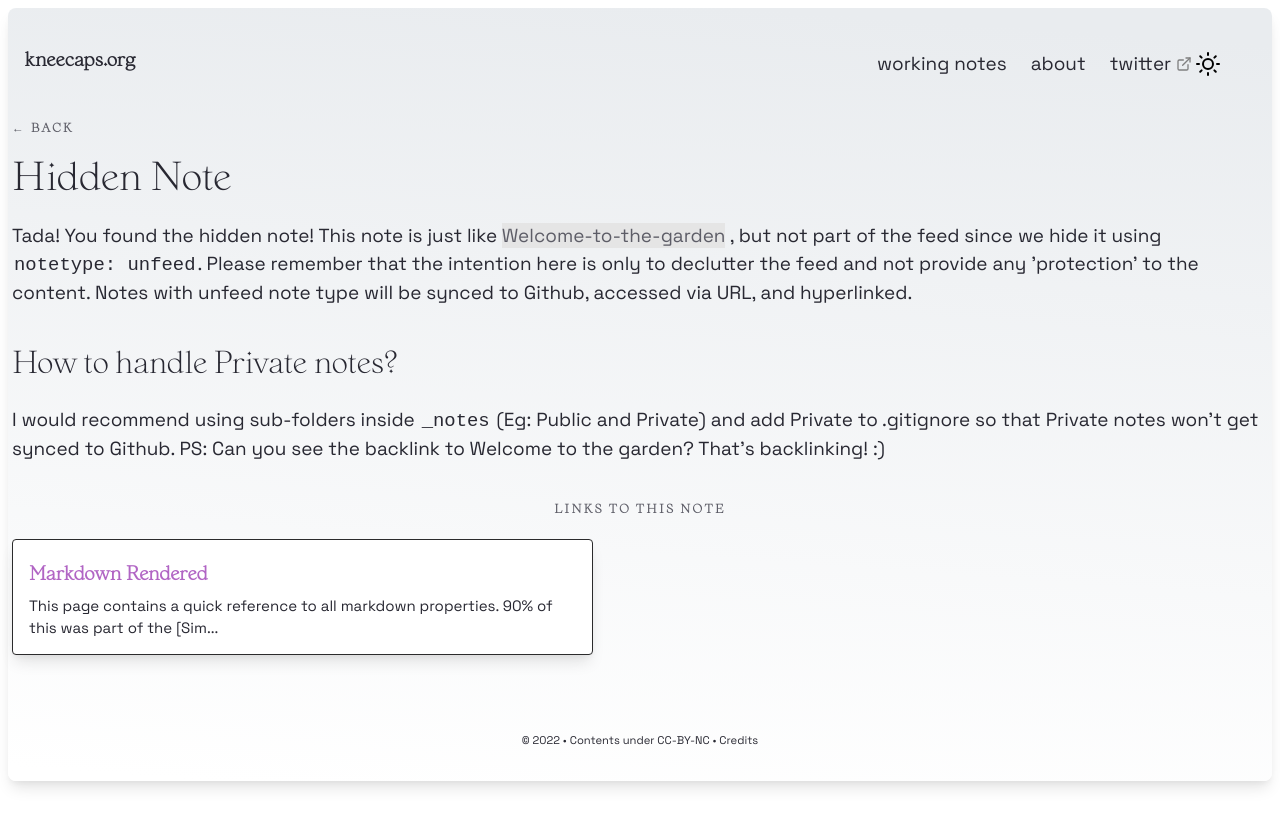
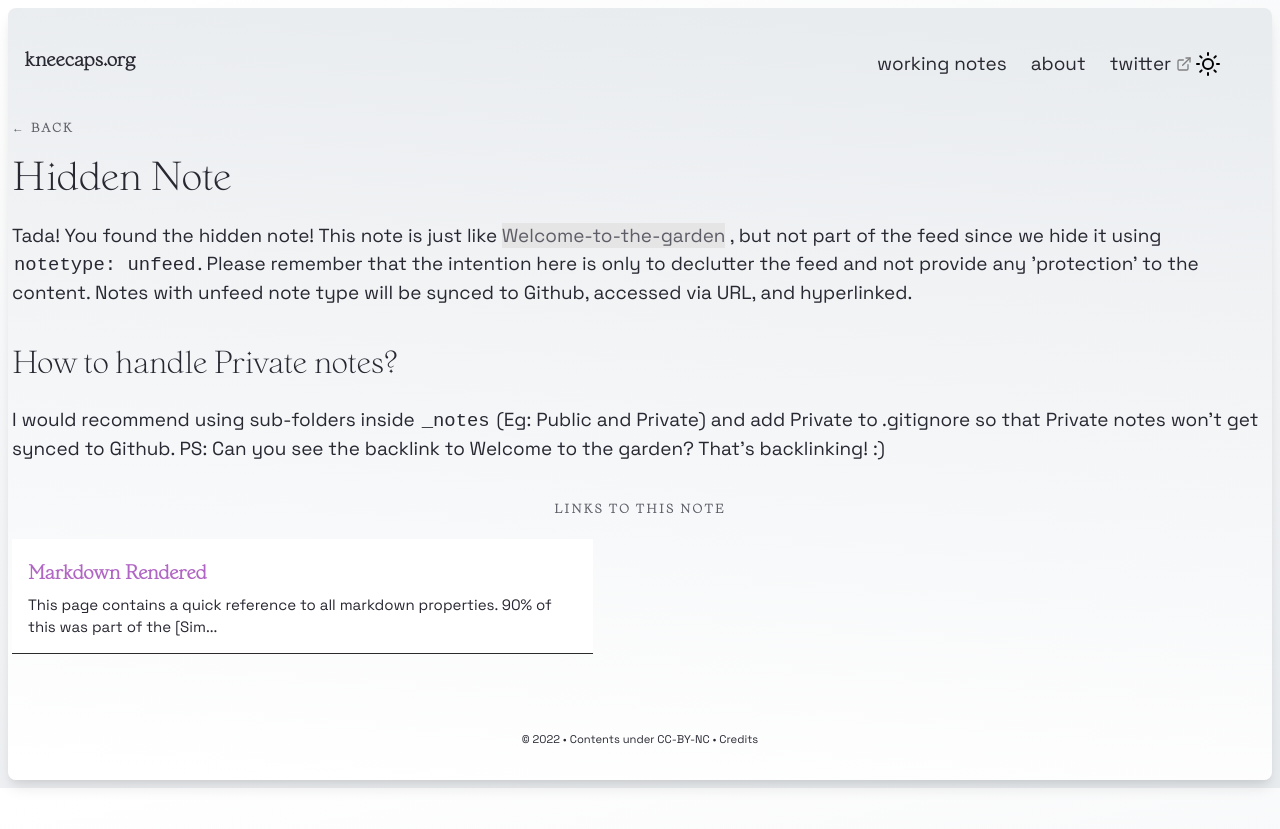
Before and after one commit to 7368697661/old-site, a Jekyll site: the page built from _notes/Public/Hidden-Note.md, in a window 1280 px wide. Shown: the top 829 px of the page. Built offline with Jekyll 4.4.1, drawn with Linux system fonts in a browser that asks for light colours.

Commit message:
Revert "css"
This reverts commit 1273713b21853f24a3d225b23b8ca3a02f15b8e5.

```diff
--- a/assets/css/main.css
+++ b/assets/css/main.css
@@ -223,8 +223,7 @@ html {
   /* background-image: url('https://media1.giphy.com/media/v1.Y2lkPTc5MGI3NjExZDJiMTIxZDUzMjFhNDJiNDc4NDg1ZWZhOWI1M2Y2NDhhZDljZmM5ZCZjdD1n/qumxEGRFEQzk6vgwPb/giphy.gif'); */
   /* height: 100vh; */
   background-size: 100% 100%;
-  /* background: var(--color-bg-grad); */
-  background: var(--color-bg-main);
+  background: var(--color-bg-grad);
   /* background-color: rgb(0 0 0 / 69%); */
   background-blend-mode: darken;
   }
--- a/assets/css/style.css
+++ b/assets/css/style.css
@@ -280,20 +280,17 @@ main {
 
 .related-group {
     width: 95% !important;
-    border-radius: 4px;
     height: 100%;
     cursor: pointer;
     background-color: var(--color-bg-main);
     padding: 16px;
-    border: 1px solid var(--color-border);
-    box-shadow: rgba(0, 0, 0, 0.1) 0px 10px 15px -3px, rgba(0, 0, 0, 0.05) 0px 4px 6px -2px;
-    transition: all 0.5s cubic-bezier(0.25, 0.46, 0.46, 0.95);
+    border-bottom: 1px solid var(--color-border);
+
 }
 
 .related-group:hover {
-    border: 1px solid var(--color-text-link);
+    border-bottom: 1px solid var(--color-text-link);
     background-color: var(--color-bg-sub);
-    transform: translateY(4px);
 }
 
 .related-group a {
```
